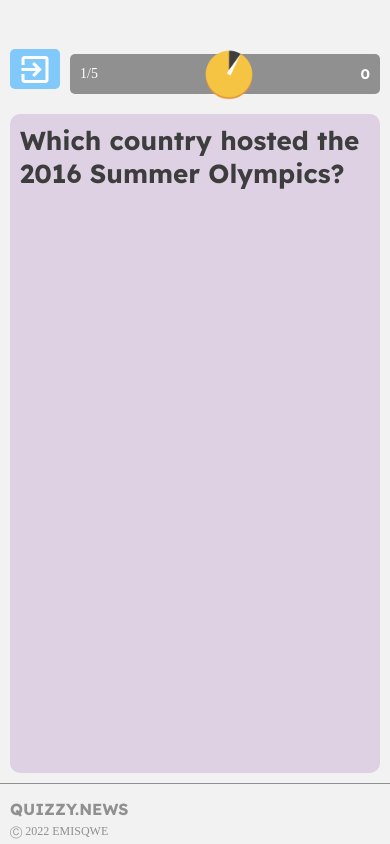
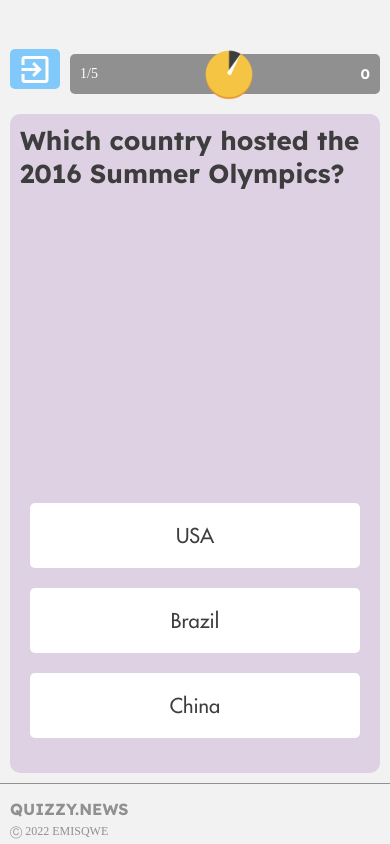
Before and after one commit to Quizzy-News/app, a React Native app: screen /GamePage in a window 390 px wide. Built offline with nearby package versions, Linux system fonts and the light colour scheme; a web font is replaced by a local one.

Commit message:
Reinstated useEffect; Essential for rendering first question

```diff
--- a/pages/GamePage.js
+++ b/pages/GamePage.js
@@ -22,6 +22,11 @@ export default function GamePage ( { navigation }) {
   const [choiceStates, setChoiceStates] = useState(["Idle", "Idle", "Idle"]); // Each element in choiceStates corresponds to a choice button.
   const [exitButtonActive, setExitButtonActive] = useState(false);
   const [timeoutId, setTimeoutId] = useState(null);
+
+   useEffect(() => {
+    setQuestion(sampleQuiz[currentQuestion]);
+    setChoices([...sampleQuiz[currentQuestion].choices]);
+  }, [currentQuestion]);
 
   // See isCorrect and handlePressOut; this is for determining if item is correct or incorrect
   useEffect(() => {
```
